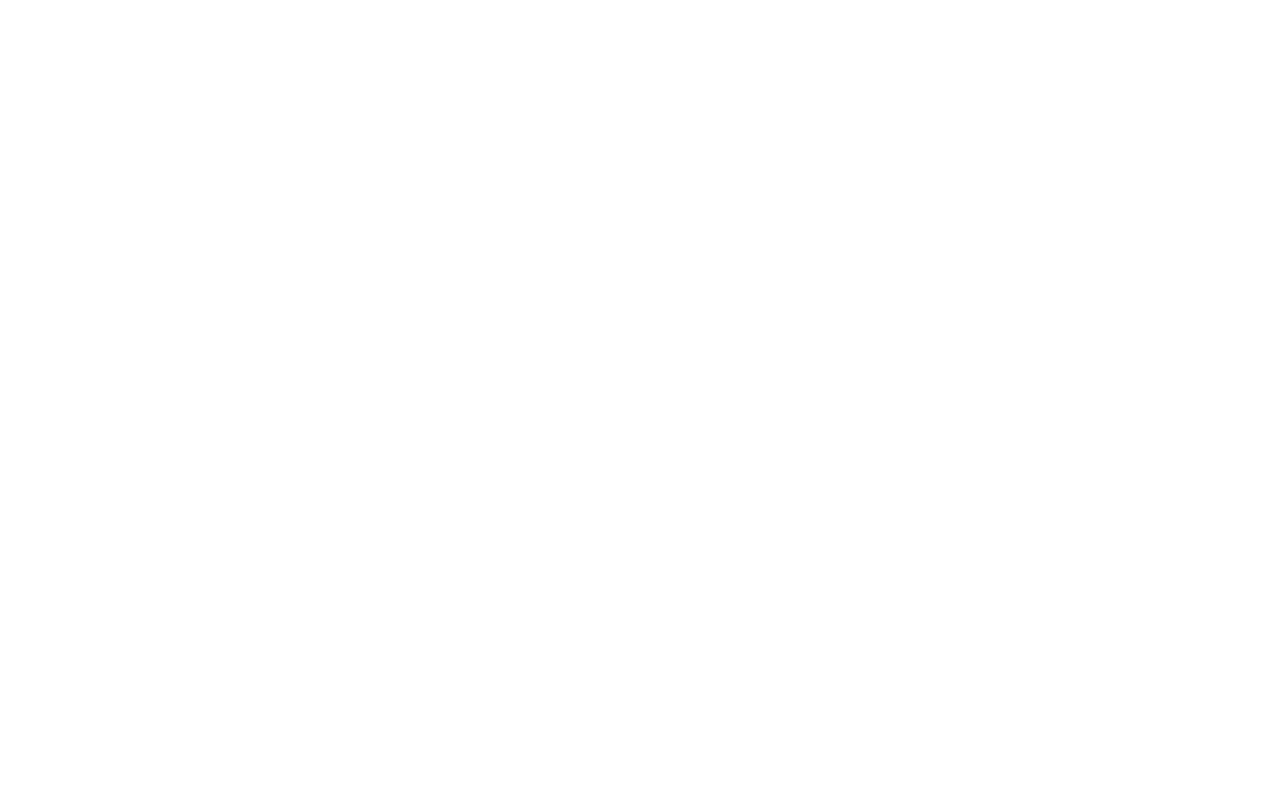
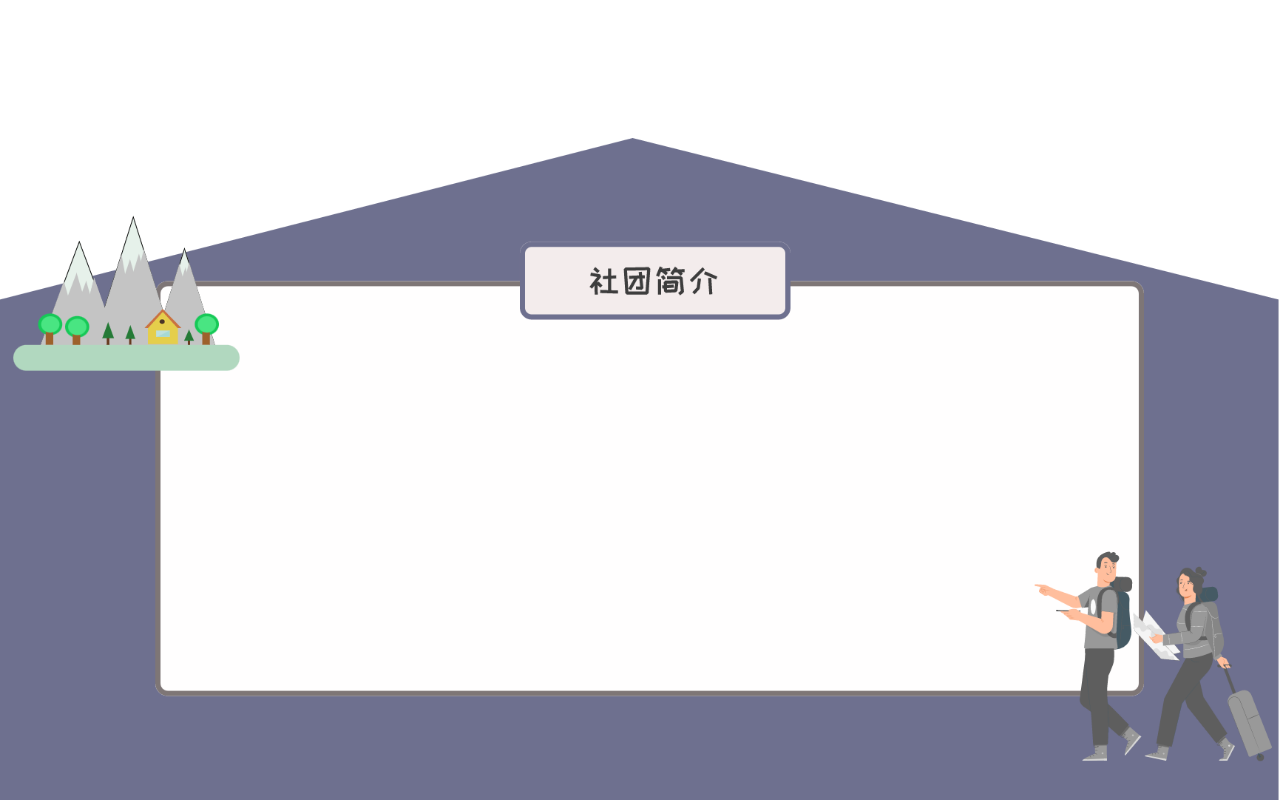
Before and after one commit to deidei1210/FootprintWalker-FrontEnd, a Vue app in the folder FootprintWalker/: page /home-page in a window 1280 px wide. Shown: the part 1840-2640 px from the top of the page. Before the commit the page ends 1976 px from the top, so only its background shows below. Built offline with nearby package versions, Linux system fonts and the light colour scheme.

Commit message:
关于我们

```diff
--- a/FootprintWalker/src/views/HomePage.vue
+++ b/FootprintWalker/src/views/HomePage.vue
@@ -11,6 +11,8 @@
             <v-img src="../assets/最近新闻.png"></v-img>
         </v-col>
     </v-row>
+    <div style="position:relative;top:2px;"><v-img src="../assets/关于我们.png"></v-img></div>
+
 </template>
 
 <script>
```
Also changed, not shown: FootprintWalker/src/assets/关于我们.png (added).
